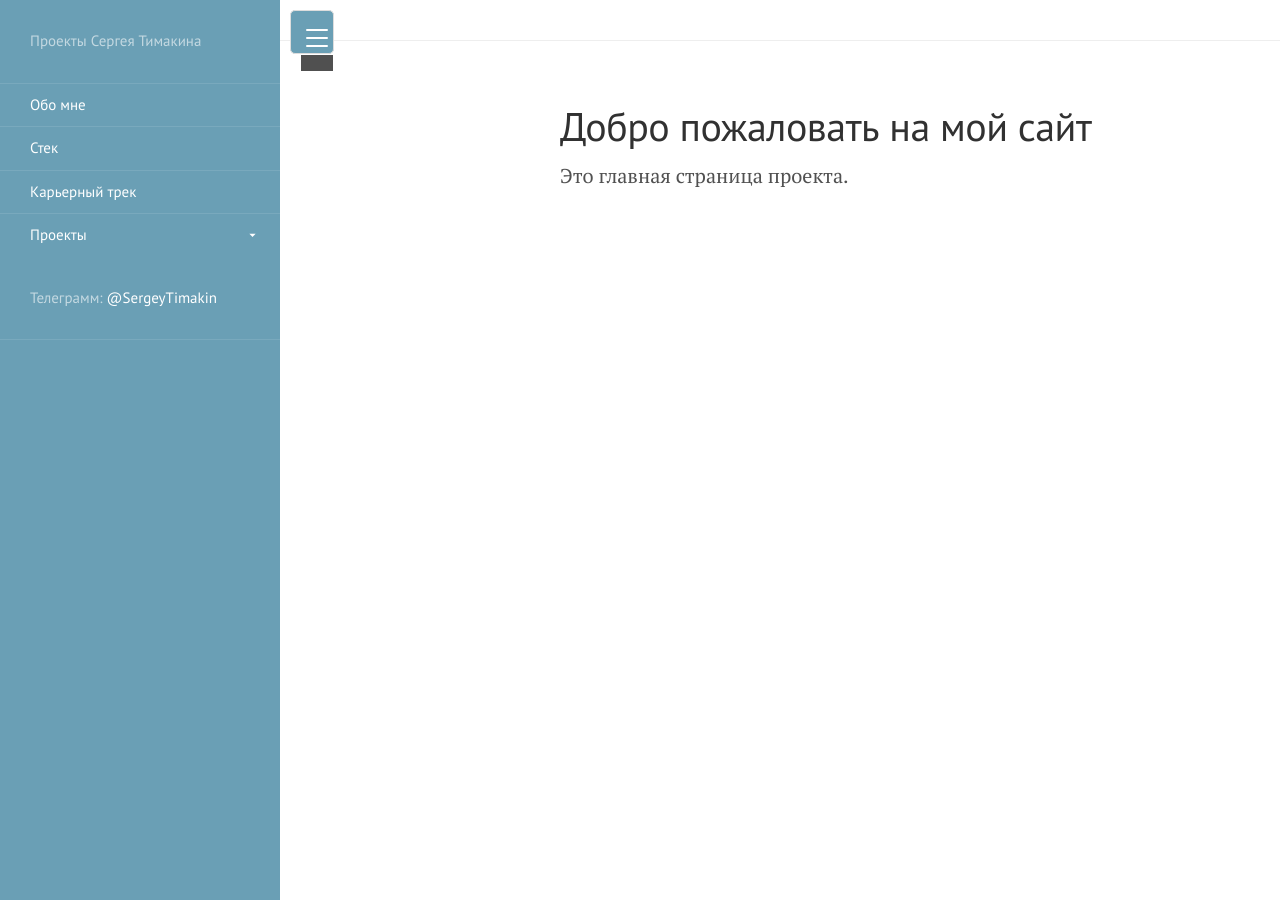
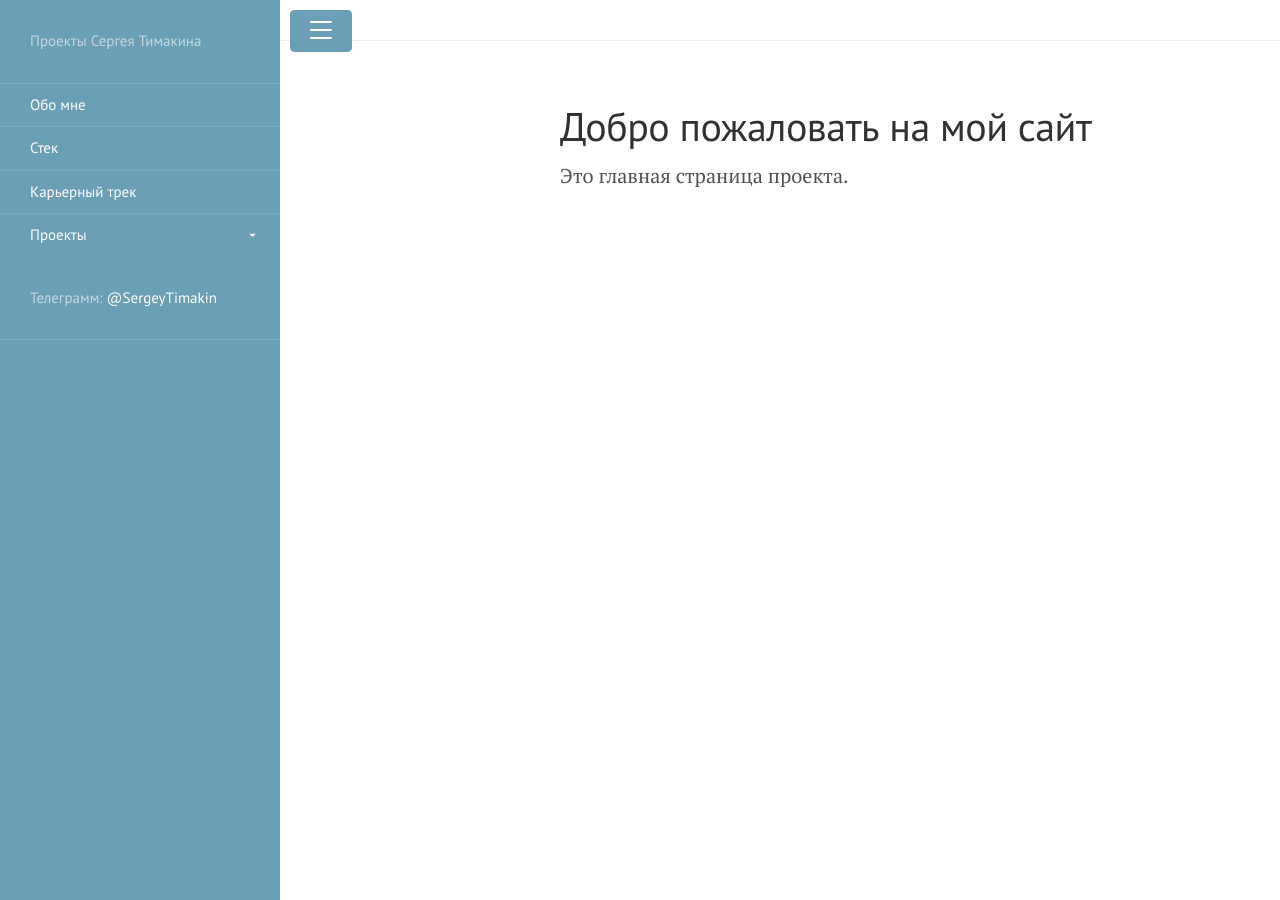
Before and after one commit to Mikrobic/lanyon, a Jekyll site: the page built from pages/index.md, in a window 1280 px wide. Built offline with Jekyll 4.4.1, drawn with Linux system fonts in a browser that asks for light colours.

Commit message:
Форматирование файлов

```diff
--- a/public/css/lanyon.css
+++ b/public/css/lanyon.css
@@ -33,35 +33,6 @@
  *
  * Update the foundational and global aspects of the page.
  */
-
- .sidebar-toggle {
-  position: fixed;
-  top: 0.5rem;
-  left: 0.5rem;
-  width: 44px;
-  height: 44px;
-  padding: 10px;
-  cursor: pointer;
-  z-index: 1000;
-  background-color: #f5f5f5;
-  border-radius: 4px;
-  border: 1px solid #ddd;
-}
-
-.sidebar-toggle:before {
-  content: '';
-  display: block;
-  width: 24px;
-  height: 2px;
-  background: #505050;
-  position: absolute;
-  top: 12px;
-  left: 10px;
-  box-shadow:
-    0 8px 0 0 #505050,
-    0 16px 0 0 #505050;
-}
-
 
 
 /* Prevent scroll on narrow devices */
@@ -322,6 +293,11 @@ a.sidebar-nav-item:focus {
   }
 }
 
+@media print {
+  .sidebar-toggle {
+    display: none;
+  }
+}
 
 /* Slide effect */
 .wrap,
```
